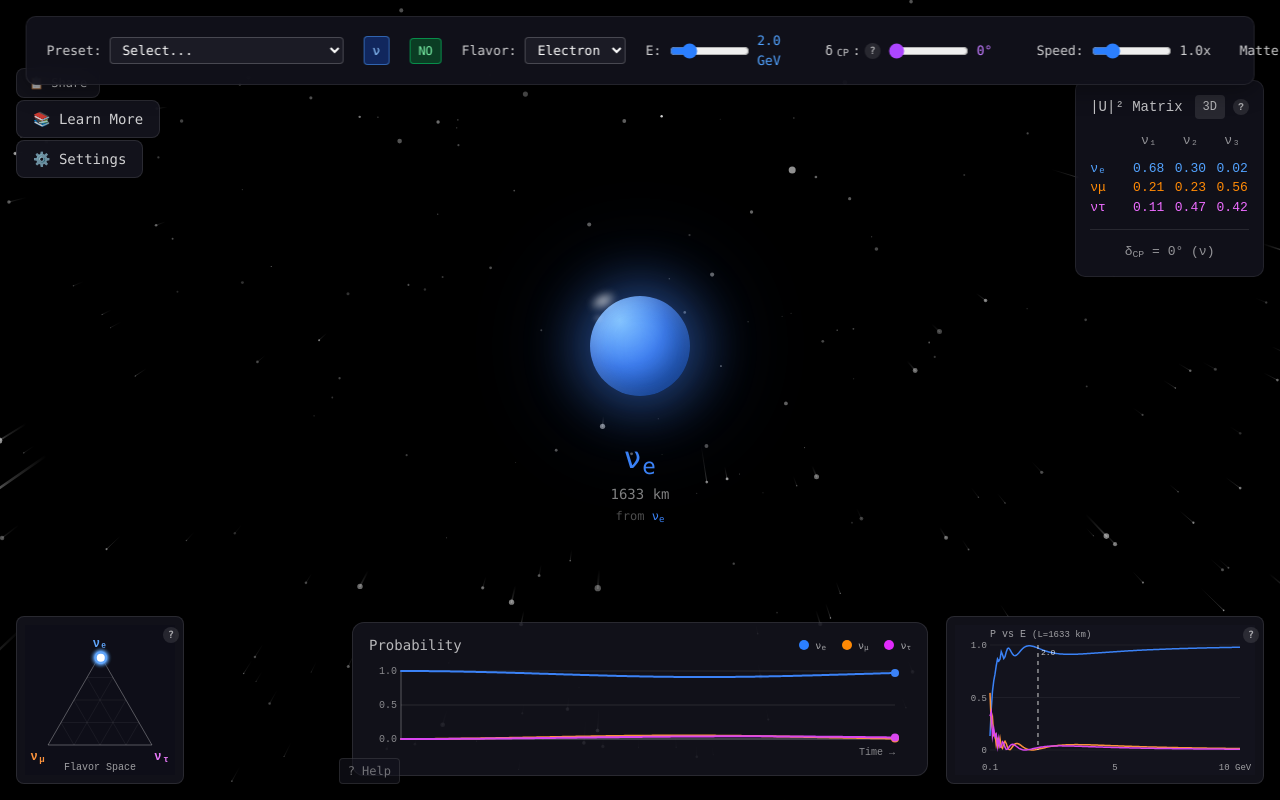
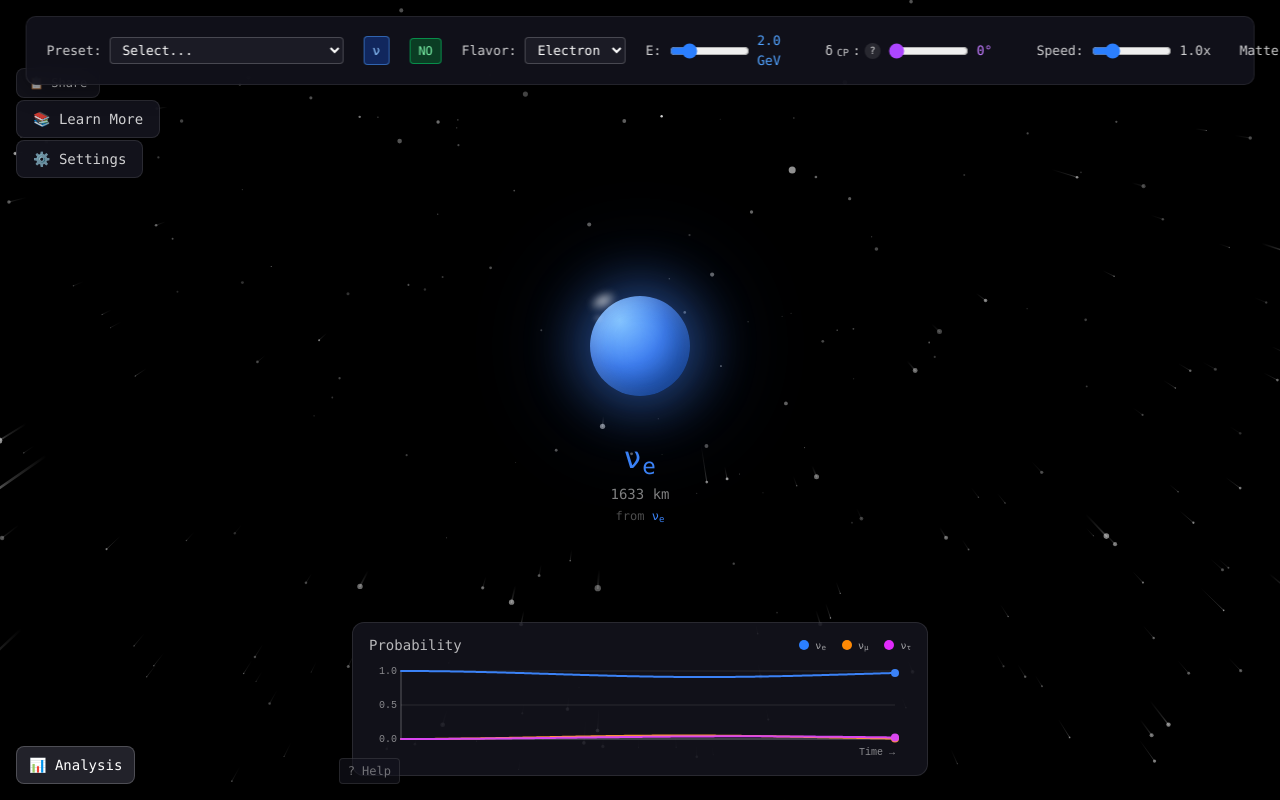
Before and after one commit to planckeon/itn, a React (Vite) app: page / in a window 1280 px wide. Built offline with nearby package versions, Linux system fonts and the light colour scheme.

Commit message:
feat: add Analysis toggle to reduce UI clutter
- Hide Ternary plot, Energy spectrum, and PMNS matrix by default
- Add 'Analysis' button (bottom-left) to toggle these panels
- Cleaner default view focuses on the main visualization

```diff
--- a/src/App.tsx
+++ b/src/App.tsx
@@ -1,3 +1,4 @@
+import { useState } from "react";
 import EnergySpectrumPlot from "./components/EnergySpectrumPlot";
 import HelpModal from "./components/HelpModal";
 import LearnMorePanel from "./components/LearnMorePanel";
@@ -88,6 +89,9 @@ function AppContent() {
 	// Enable keyboard shortcuts
 	useKeyboardShortcuts();
 
+	// Panel visibility - analysis panels hidden by default for cleaner look
+	const [showAnalysis, setShowAnalysis] = useState(false);
+
 	return (
 		<>
 			{/* No background color - Starfield canvas IS the background */}
@@ -102,7 +106,7 @@ function AppContent() {
 				<TopControlBar />
 
 				{/* PMNS Matrix display - top right - z-index 10 */}
-				<PMNSMatrix />
+				{showAnalysis && <PMNSMatrix />}
 
 				{/* Left side panels - z-index 10 */}
 				<ShareButton />
@@ -118,10 +122,25 @@ function AppContent() {
 				<PlotWrapper />
 
 				{/* Ternary flavor space plot - bottom left - z-index 10 */}
-				<TernaryPlot />
+				{showAnalysis && <TernaryPlot />}
 
 				{/* Energy spectrum plot - bottom right - z-index 10 */}
-				<EnergySpectrumPlot />
+				{showAnalysis && <EnergySpectrumPlot />}
+
+				{/* Analysis toggle button - bottom left corner */}
+				<button
+					type="button"
+					onClick={() => setShowAnalysis(!showAnalysis)}
+					className="fixed bottom-4 left-4 z-30 px-3 py-2 rounded-lg text-sm font-medium transition-all"
+					style={{
+						background: showAnalysis ? "rgba(59, 130, 246, 0.8)" : "rgba(40, 40, 50, 0.85)",
+						border: "1px solid rgba(255, 255, 255, 0.2)",
+						backdropFilter: "blur(8px)",
+					}}
+					title="Toggle analysis panels (Ternary plot, Energy spectrum, PMNS matrix)"
+				>
+					{showAnalysis ? "📊 Hide Analysis" : "📊 Analysis"}
+				</button>
 
 				{/* Help modal - press ? to toggle */}
 				<HelpModal />
```
